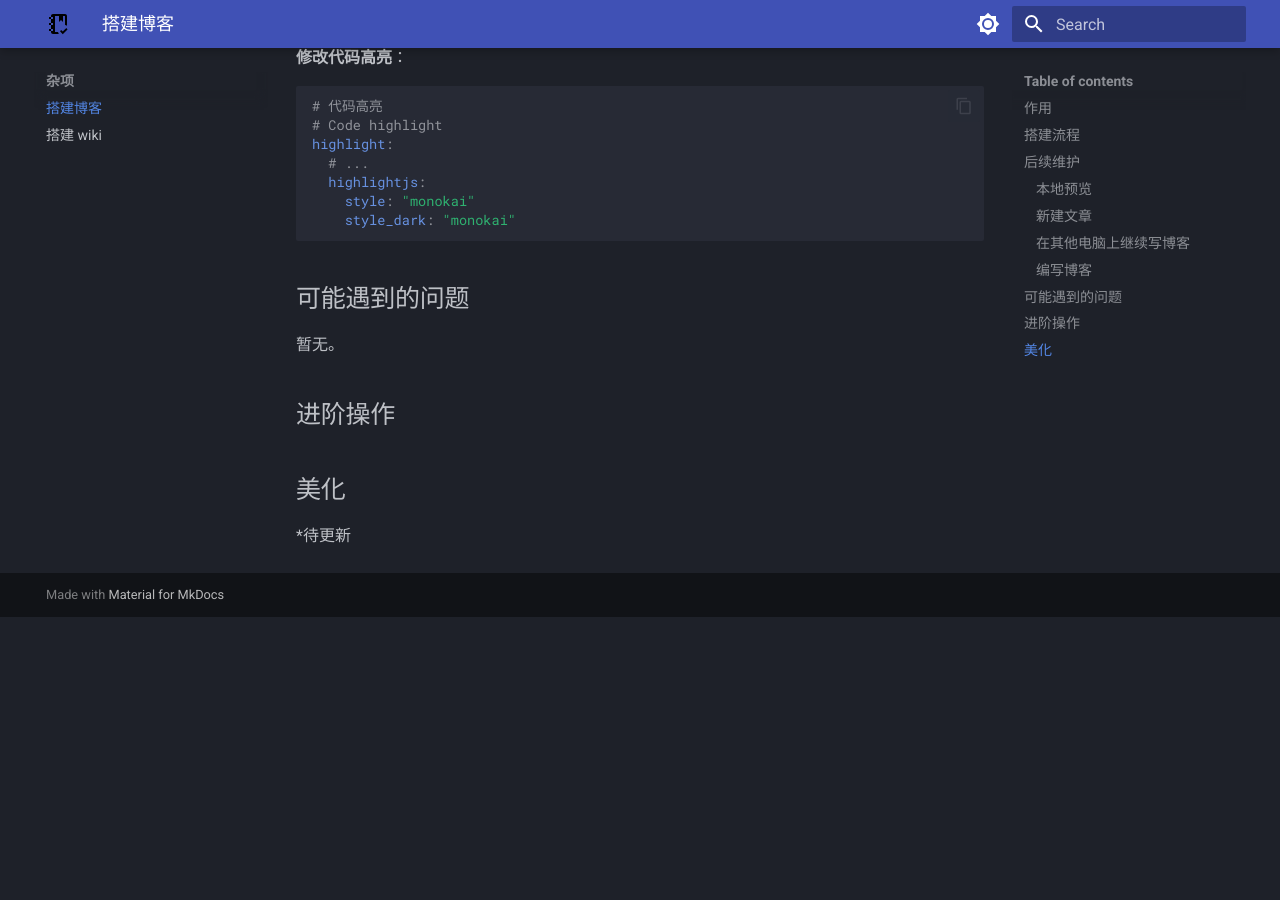
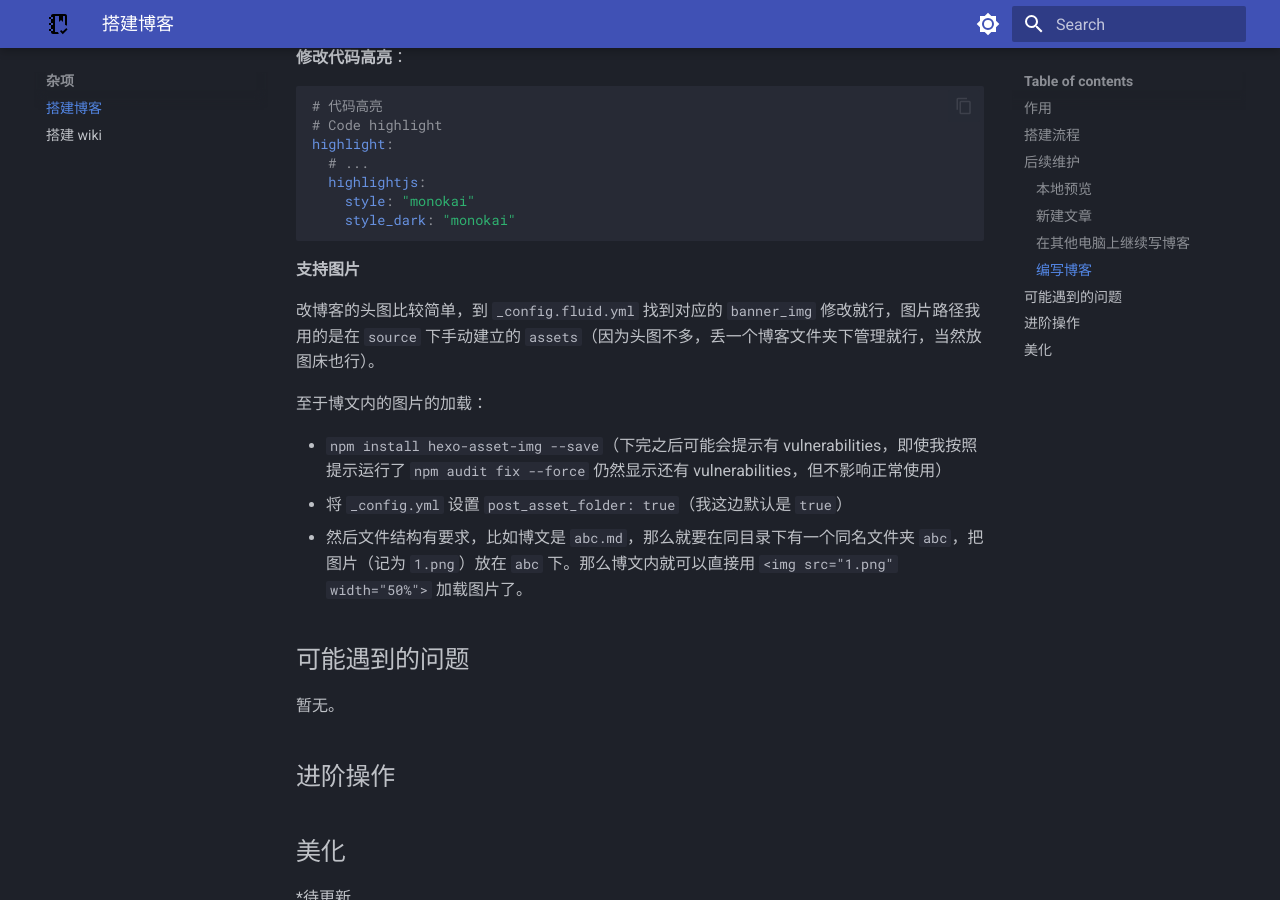
Before and after one commit to Tenshi0x0/CS-learning, an MkDocs documentation site: the page built from docs/src/Miscellaneous/Setting_up_a_blog.md, in a window 1280 px wide and 900 px high, scrolled down 3796 px. Built offline with MkDocs 1.6.1 and Material for MkDocs 9.7.7, drawn with Linux system fonts in a browser that asks for light colours; before the commit the page ends 4413 px from its top, so only the background shows below that.

Commit message:
upd set up wiki

````diff
--- a/docs/src/Miscellaneous/Setting_up_a_blog.md
+++ b/docs/src/Miscellaneous/Setting_up_a_blog.md
@@ -204,7 +204,15 @@ highlight:
     style_dark: "monokai"
 ```
 
+**支持图片**
 
+改博客的头图比较简单，到 `_config.fluid.yml` 找到对应的 `banner_img` 修改就行，图片路径我用的是在 `source` 下手动建立的 `assets`（因为头图不多，丢一个博客文件夹下管理就行，当然放图床也行）。
+
+至于博文内的图片的加载：
+
+- `npm install hexo-asset-img --save`（下完之后可能会提示有 vulnerabilities，即使我按照提示运行了 `npm audit fix --force` 仍然显示还有 vulnerabilities，但不影响正常使用）
+- 将 ` _config.yml` 设置 `post_asset_folder: true`（我这边默认是 `true`）
+- 然后文件结构有要求，比如博文是 `abc.md`，那么就要在同目录下有一个同名文件夹 `abc`，把图片（记为 `1.png`）放在 `abc` 下。那么博文内就可以直接用 `<img src="1.png" width="50%">` 加载图片了。
 
 
 
````
